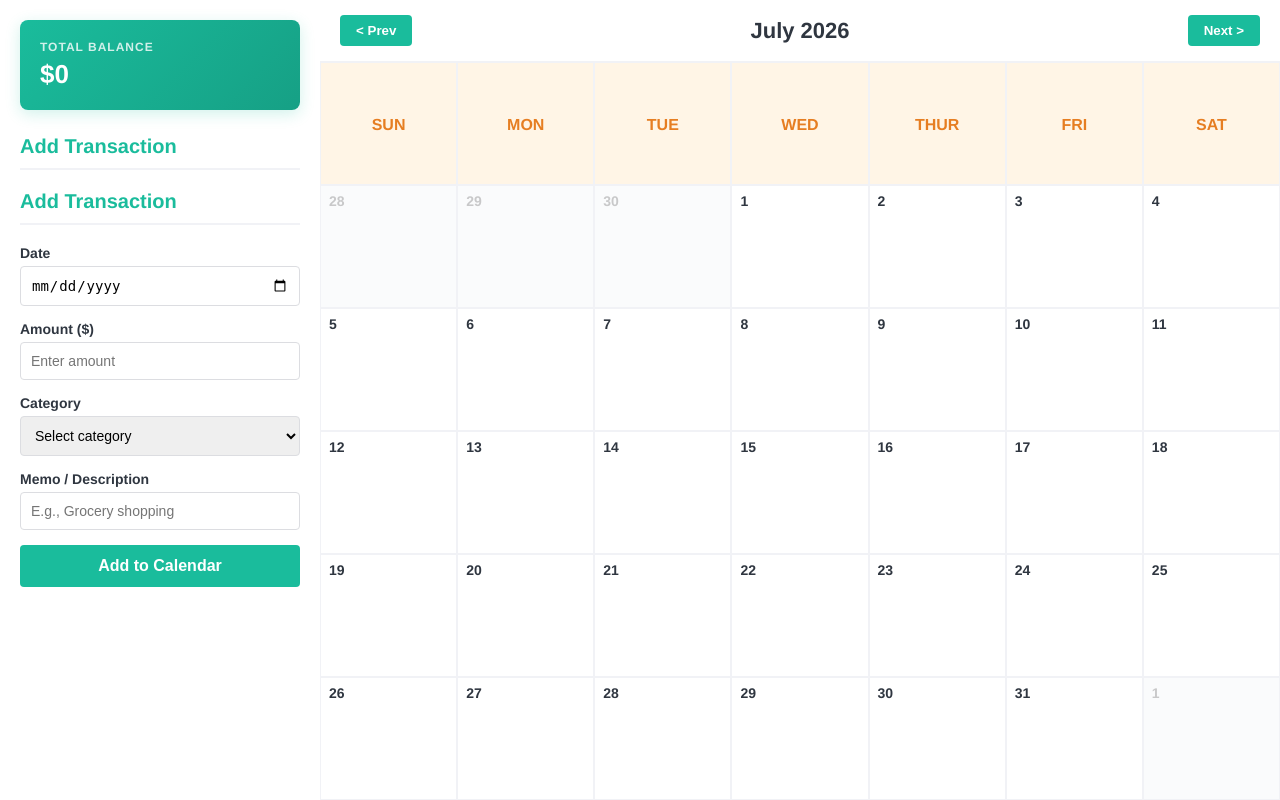
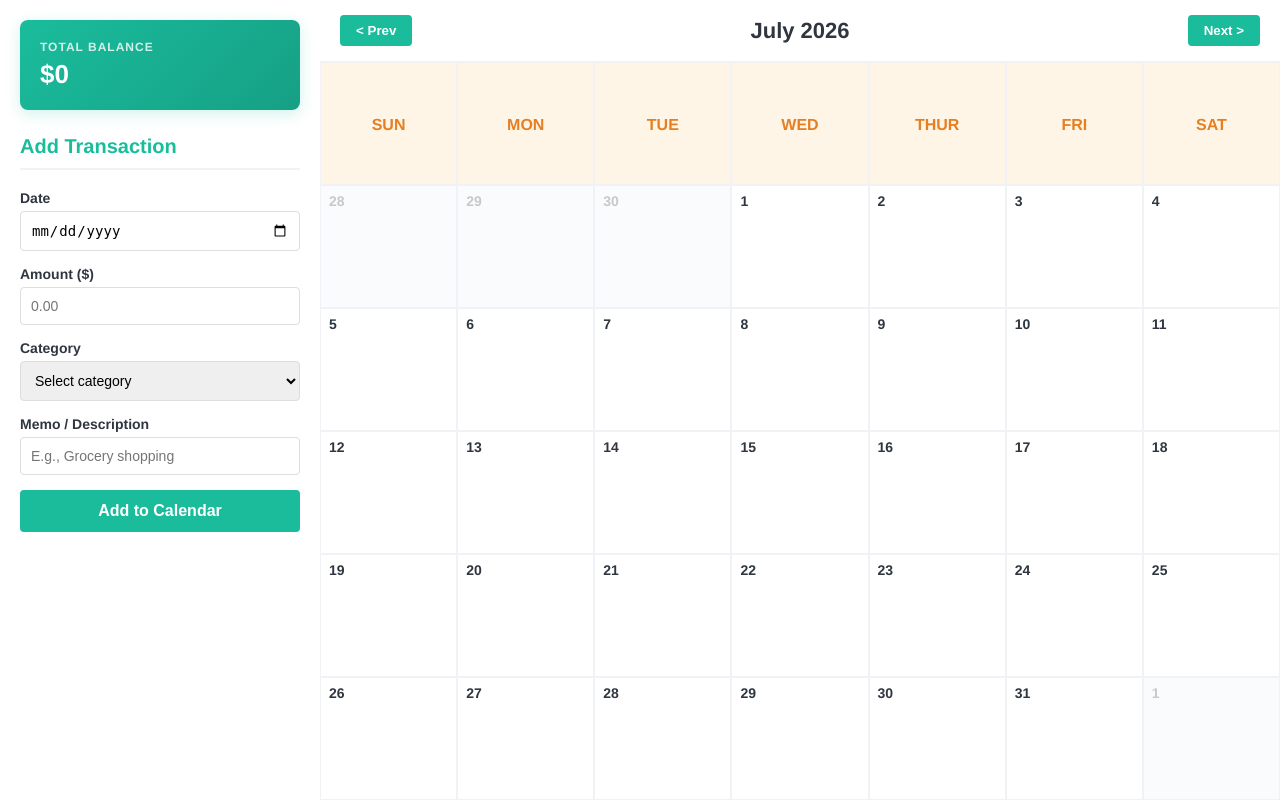
Before and after one commit to junohBede/money_thing, a Flask app: page / in a window 1280 px wide. Run offline with Flask 3, Linux system fonts and the light colour scheme; data that the repository does not hold is empty.

Commit message:
int to float

```diff
--- a/templates/index.html
+++ b/templates/index.html
@@ -410,8 +410,6 @@
 
         <h2>Add Transaction</h2>
         <form id="expenseForm">
-        <h2>Add Transaction</h2>
-        <form id="expenseForm">
             <div class="form-group">
                 <label for="expenseDate">Date</label>
                 <input type="date" id="expenseDate" required>
@@ -427,7 +425,7 @@
 
             <div class="form-group">
                 <label for="expenseAmount">Amount ($)</label>
-                <input type="number" id="expenseAmount" min="1" placeholder="Enter amount" required>
+                <input type="number" id="expenseAmount" min="0.01" step="0.01" placeholder="0.00" required>
             </div>
 
             <div class="form-group">
@@ -709,7 +707,7 @@ $(document).ready(function() {
                         type: autoType,
                         category: selectedCat,
                         memo: $colMemo.find(".edit-mem").val(),
-                        amount: parseInt($colAmount.find(".edit-amt").val(), 10) || 0
+                        amount: parseFloat($colAmount.find(".edit-amt").val()) || 0
                     };
 
                     $.ajax({
@@ -770,7 +768,7 @@ $(document).ready(function() {
 
         var dateVal = $("#expenseDate").val();
 /*         var typeVal = $("#transactionType").val(); */
-        var amountVal = parseInt($("#expenseAmount").val(), 10);
+        var amountVal = parseFloat($("#expenseAmount").val());
         var categoryVal = $("#expenseCategory").val();
         var memoVal = $("#expenseMemo").val();
 
```
